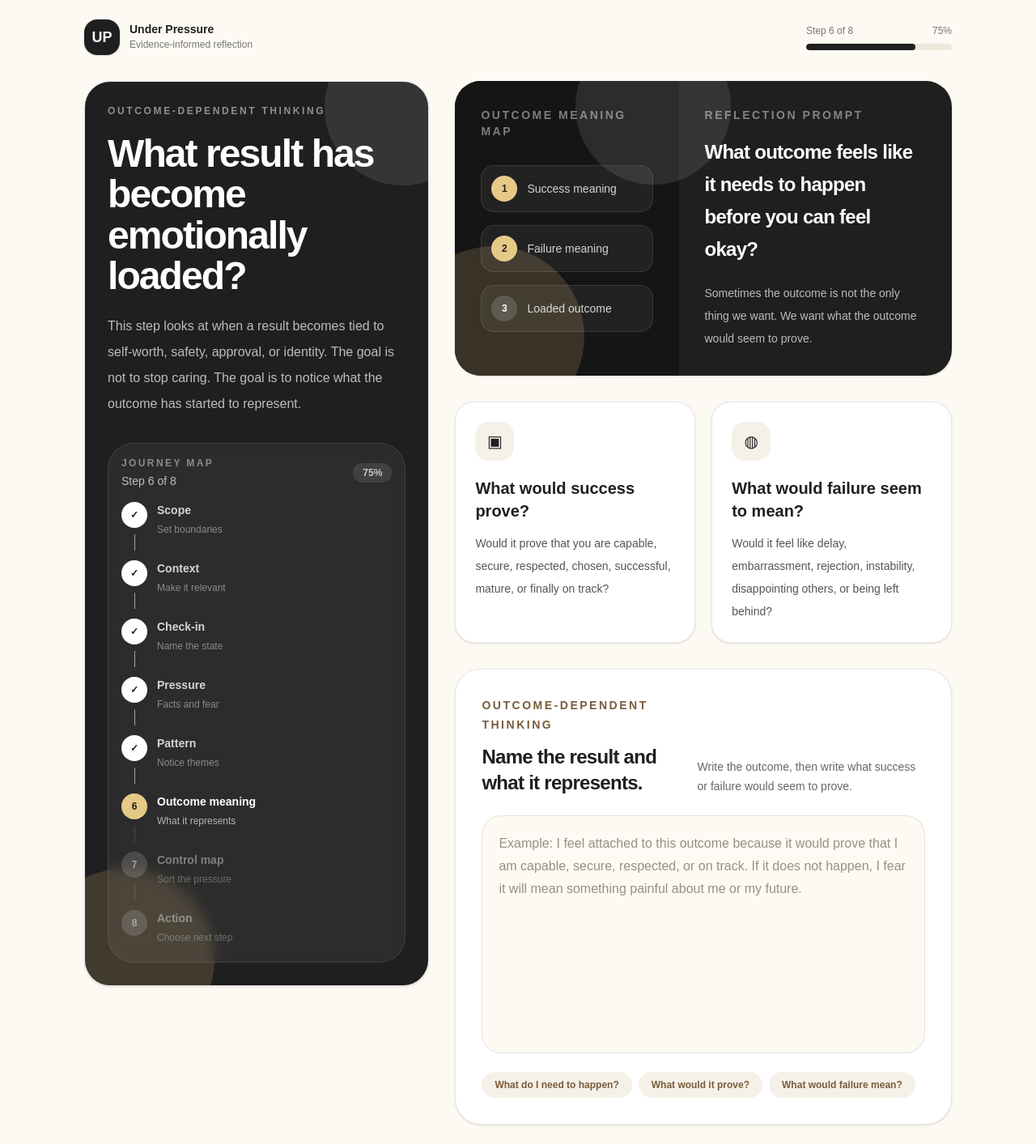
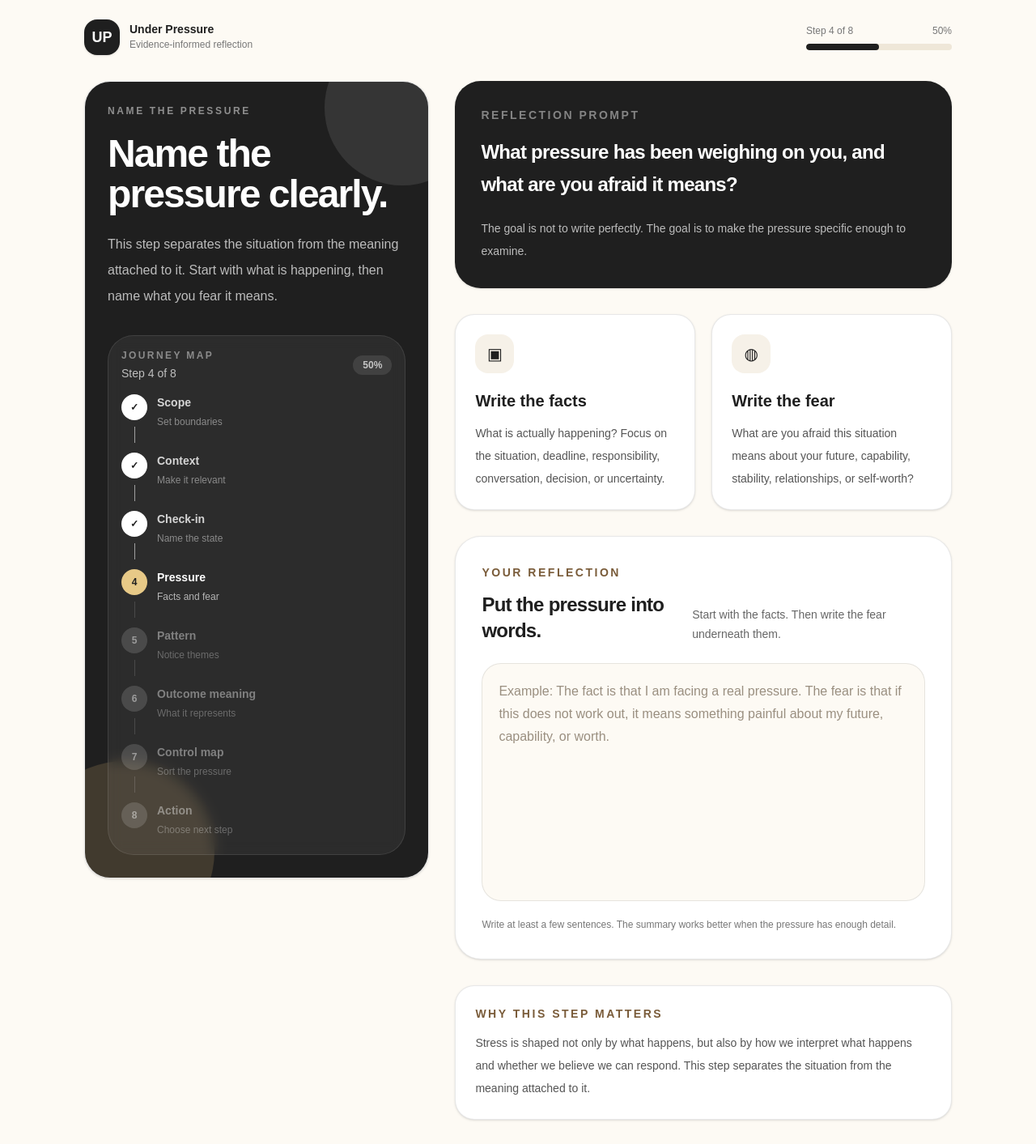
Before and after one commit to diegouriber/under-pressure, a Next.js app: page /attachment in a window 1280 px wide. Shown: the top 1413 px of the page at 81% size. Built offline with nearby package versions, Linux system fonts and the light colour scheme.

Commit message:
Clean duplicate visuals from pressure and outcome pages

```diff
--- a/app/attachment/page.tsx
+++ b/app/attachment/page.tsx
@@ -9,7 +9,7 @@ import {
   type UnderPressureSession,
 } from "@/lib/underPressureEngine";
 
-export default function AttachmentPage() {
+export default function PressurePage() {
   const [session, setSession] = useState<UnderPressureSession | null>(null);
 
   useEffect(() => {
@@ -26,56 +26,50 @@ export default function AttachmentPage() {
     );
   }
 
-  function updateAttachmentText(attachmentText: string) {
+  function updatePressureText(pressureText: string) {
     if (!session) return;
 
     const nextSession = {
       ...session,
-      attachmentText,
+      pressureText,
     };
 
     setSession(nextSession);
     saveSession(nextSession);
   }
 
-  const canContinue = session.attachmentText.trim().length >= 15;
+  const canContinue = session.pressureText.trim().length >= 20;
 
   const title = session.name
-    ? `${session.name}, what result has become emotionally loaded?`
-    : "What result has become emotionally loaded?";
+    ? `${session.name}, name the pressure clearly.`
+    : "Name the pressure clearly.";
 
-  const prompt = buildAttachmentPrompt(session);
-  const placeholder = buildAttachmentPlaceholder(session);
+  const contextLine = buildContextLine(session);
+  const prompt = buildPressurePrompt(session);
+  const placeholder = buildPlaceholder(session);
 
   return (
     <FlowShell
-      eyebrow="Outcome-dependent thinking"
+      eyebrow="Name the pressure"
       title={title}
-      description="This step looks at when a result becomes tied to self-worth, safety, approval, or identity. The goal is not to stop caring. The goal is to notice what the outcome has started to represent."
-      step={6}
+      description="This step separates the situation from the meaning attached to it. Start with what is happening, then name what you fear it means."
+      step={4}
       totalSteps={8}
     >
       <div className="space-y-8">
-        <section className="overflow-hidden rounded-[2rem] bg-[#1f1f1f] text-white shadow-sm">
-          <div className="grid gap-0 md:grid-cols-[0.9fr_1.1fr]">
-            <div className="relative min-h-[260px] bg-[#151515] p-6 md:p-8">
-              <div className="absolute -right-16 -top-16 h-48 w-48 rounded-full bg-white/10" />
-              <div className="absolute -bottom-16 -left-16 h-56 w-56 rounded-full bg-[#c9a66b]/20" />
-
-              <div className="relative z-10">
-                <p className="text-sm font-semibold uppercase tracking-[0.18em] text-white/45">
-                  Outcome meaning map
+        {contextLine && (
+          <section className="rounded-3xl border border-[#1f1f1f]/10 bg-white p-6 shadow-sm">
+            <p className="text-sm font-semibold uppercase tracking-[0.18em] text-[#7a5c3a]">
+              Your context
             </p>
 
-                <div className="mt-8 space-y-4">
-                  <AttachmentNode number="1" label="Success meaning" active />
-                  <AttachmentNode number="2" label="Failure meaning" active />
-                  <AttachmentNode number="3" label="Loaded outcome" />
-                </div>
-              </div>
-            </div>
+            <p className="mt-3 text-sm leading-7 text-[#555]">
+              {contextLine}
+            </p>
+          </section>
+        )}
 
-            <div className="p-6 md:p-8">
+        <section className="rounded-[2rem] bg-[#1f1f1f] p-6 text-white shadow-sm md:p-8">
           <p className="text-sm font-semibold uppercase tracking-[0.18em] text-white/45">
             Reflection prompt
           </p>
@@ -84,25 +78,23 @@ export default function AttachmentPage() {
             {prompt}
           </h2>
 
-              <p className="mt-5 text-sm leading-7 text-white/70">
-                Sometimes the outcome is not the only thing we want. We want
-                what the outcome would seem to prove.
+          <p className="mt-5 max-w-2xl text-sm leading-7 text-white/70">
+            The goal is not to write perfectly. The goal is to make the pressure
+            specific enough to examine.
           </p>
-            </div>
-          </div>
         </section>
 
         <section className="grid gap-5 md:grid-cols-2">
-          <InsightCard
+          <GuideCard
             icon="▣"
-            title="What would success prove?"
-            text="Would it prove that you are capable, secure, respected, chosen, successful, mature, or finally on track?"
+            title="Write the facts"
+            text="What is actually happening? Focus on the situation, deadline, responsibility, conversation, decision, or uncertainty."
           />
 
-          <InsightCard
+          <GuideCard
             icon="◍"
-            title="What would failure seem to mean?"
-            text="Would it feel like delay, embarrassment, rejection, instability, disappointing others, or being left behind?"
+            title="Write the fear"
+            text="What are you afraid this situation means about your future, capability, stability, relationships, or self-worth?"
           />
         </section>
 
@@ -110,33 +102,31 @@ export default function AttachmentPage() {
           <div className="flex flex-col gap-3 md:flex-row md:items-end md:justify-between">
             <div>
               <label className="text-sm font-semibold uppercase tracking-[0.18em] text-[#7a5c3a]">
-                Outcome-dependent thinking
+                Your reflection
               </label>
 
               <h2 className="mt-3 text-2xl font-semibold tracking-[-0.03em] text-[#1f1f1f]">
-                Name the result and what it represents.
+                Put the pressure into words.
               </h2>
             </div>
 
             <p className="max-w-sm text-sm leading-6 text-[#666]">
-              Write the outcome, then write what success or failure would seem
-              to prove.
+              Start with the facts. Then write the fear underneath them.
             </p>
           </div>
 
           <textarea
             rows={9}
-            value={session.attachmentText}
-            onChange={(event) => updateAttachmentText(event.target.value)}
+            value={session.pressureText}
+            onChange={(event) => updatePressureText(event.target.value)}
             placeholder={placeholder}
             className="mt-6 w-full resize-none rounded-3xl border border-[#1f1f1f]/10 bg-[#fdfaf4] p-5 text-base leading-7 text-[#1f1f1f] outline-none transition placeholder:text-[#9a8f80] focus:border-[#7a5c3a]"
           />
 
-          <div className="mt-4 flex flex-wrap gap-2">
-            <CueChip text="What do I need to happen?" />
-            <CueChip text="What would it prove?" />
-            <CueChip text="What would failure mean?" />
-          </div>
+          <p className="mt-3 text-xs leading-5 text-[#777]">
+            Write at least a few sentences. The summary works better when the
+            pressure has enough detail.
+          </p>
         </section>
 
         <section className="rounded-3xl border border-[#1f1f1f]/10 bg-white p-6 shadow-sm">
@@ -145,32 +135,19 @@ export default function AttachmentPage() {
           </p>
 
           <p className="mt-3 text-sm leading-7 text-[#555]">
-            This step looks for outcome-dependent thinking: moments where a
-            result starts acting like proof of your worth, safety, success, or
-            direction. Naming that link helps you notice the thought without
-            automatically treating it as fact.
-          </p>
-        </section>
-
-        <section className="rounded-3xl bg-[#f6f1e8] p-6 md:p-8">
-          <p className="text-sm font-semibold uppercase tracking-[0.18em] text-[#7a5c3a]">
-            Keep the distinction clear
-          </p>
-
-          <p className="mt-4 text-lg leading-8 text-[#3f3f3f]">
-            The app is not asking you to stop wanting the result. It is asking
-            you to notice when the result starts deciding too much about your
-            emotional state or self-worth.
+            Stress is shaped not only by what happens, but also by how we
+            interpret what happens and whether we believe we can respond. This
+            step separates the situation from the meaning attached to it.
           </p>
         </section>
 
         <div className="flex flex-col gap-4 sm:flex-row">
           {canContinue ? (
             <Link
-              href="/control-map"
+              href="/summary"
               className="rounded-full bg-[#1f1f1f] px-7 py-4 text-center text-sm font-semibold text-white transition hover:opacity-90"
             >
-              Build my control map
+              Generate pressure summary
             </Link>
           ) : (
             <button
@@ -183,7 +160,7 @@ export default function AttachmentPage() {
           )}
 
           <Link
-            href="/summary"
+            href="/check-in"
             className="rounded-full border border-[#1f1f1f]/20 px-7 py-4 text-center text-sm font-semibold text-[#1f1f1f] transition hover:bg-[#f6f1e8]"
           >
             Back
@@ -194,39 +171,7 @@ export default function AttachmentPage() {
   );
 }
 
-function AttachmentNode({
-  number,
-  label,
-  active,
-}: {
-  number: string;
-  label: string;
-  active?: boolean;
-}) {
-  return (
-    <div className="flex items-center gap-3 rounded-2xl border border-white/10 bg-white/[0.06] p-3">
-      <div
-        className={`flex h-8 w-8 items-center justify-center rounded-full text-xs font-semibold ${
-          active ? "bg-[#e7c987] text-[#1f1f1f]" : "bg-white/15 text-white"
-        }`}
-      >
-        {number}
-      </div>
-
-      <p className="text-sm font-medium text-white/80">{label}</p>
-    </div>
-  );
-}
-
-function CueChip({ text }: { text: string }) {
-  return (
-    <span className="rounded-full bg-[#f6f1e8] px-4 py-2 text-xs font-semibold text-[#7a5c3a]">
-      {text}
-    </span>
-  );
-}
-
-function InsightCard({
+function GuideCard({
   icon,
   title,
   text,
@@ -236,7 +181,7 @@ function InsightCard({
   text: string;
 }) {
   return (
-    <div className="rounded-3xl border border-[#1f1f1f]/10 bg-white p-6 shadow-sm">
+    <section className="rounded-3xl border border-[#1f1f1f]/10 bg-white p-6 shadow-sm">
       <div className="flex h-12 w-12 items-center justify-center rounded-2xl bg-[#f6f1e8] text-xl text-[#1f1f1f]">
         {icon}
       </div>
@@ -244,70 +189,92 @@ function InsightCard({
       <h2 className="mt-5 text-xl font-semibold text-[#1f1f1f]">{title}</h2>
 
       <p className="mt-3 text-sm leading-7 text-[#555]">{text}</p>
-    </div>
+    </section>
   );
 }
 
-function buildAttachmentPrompt(session: UnderPressureSession) {
+function buildContextLine(session: UnderPressureSession) {
+  const parts = [];
+
+  if (session.lifeStage) {
+    parts.push(`life stage: ${session.lifeStage}`);
+  }
+
+  if (session.pressureDomain) {
+    parts.push(`main pressure domain: ${session.pressureDomain}`);
+  }
+
+  if (session.guidanceStyle) {
+    parts.push(`guidance style: ${session.guidanceStyle}`);
+  }
+
+  if (parts.length === 0) return "";
+
+  return `For this reflection, we are reading your pressure through this context — ${parts.join(
+    " · "
+  )}.`;
+}
+
+function buildPressurePrompt(session: UnderPressureSession) {
   const domain = session.pressureDomain;
 
   if (domain === "School / academic performance") {
-    return "What grade, result, acceptance, or academic proof has started to feel like a verdict?";
+    return "What academic pressure is most active, and what are you afraid it says about you?";
   }
 
   if (domain === "Career / work") {
-    return "What career result feels like it would prove you are finally on track?";
+    return "What career or work pressure is most active, and what are you afraid it means?";
   }
 
   if (domain === "Money / financial stability") {
-    return "What financial outcome feels necessary before you can feel safe?";
+    return "What financial pressure feels real, and what fear is attached to it?";
   }
 
   if (domain === "Family expectations") {
-    return "What result would make you feel like you have not disappointed the people who expect a lot from you?";
+    return "What expectation from family or home feels heavy, and what are you afraid it would mean to disappoint it?";
   }
 
   if (domain === "Social comparison") {
-    return "What result would make you feel like you are no longer behind other people?";
+    return "Where are you comparing your timeline to someone else’s, and what fear does that create?";
   }
 
   if (domain === "Relationships") {
-    return "What relationship outcome feels like it would prove you are wanted, chosen, or secure?";
+    return "What relationship pressure is affecting you, and what are you afraid it means?";
   }
 
   if (domain === "Health / energy") {
-    return "What change in your body, energy, or routine feels necessary before you can feel okay?";
+    return "What pressure is showing up through your body, energy, or routine?";
   }
 
   if (domain === "Future uncertainty") {
-    return "What future outcome are you trying to guarantee before you allow yourself to breathe?";
+    return "What unknown future outcome is your mind trying to solve too early?";
   }
 
-  return "What outcome feels like it needs to happen before you can feel okay?";
+  return "What pressure has been weighing on you, and what are you afraid it means?";
 }
 
-function buildAttachmentPlaceholder(session: UnderPressureSession) {
+function buildPlaceholder(session: UnderPressureSession) {
   const domain = session.pressureDomain;
 
-  if (domain === "Family expectations") {
-    return "Example: I feel attached to being seen as successful and making my family proud. If I perform well, it would prove that their expectations were right. If I struggle, I fear it will seem like I disappointed everyone who believed in me.";
-  }
-
   if (domain === "School / academic performance") {
-    return "Example: I feel attached to getting excellent grades because it would prove I am capable and on track. If I do not perform well, I fear it will mean I am falling behind or not good enough.";
+    return "Example: The fact is that I have exams and grades that matter. The fear is that if I do not perform well, it means I am not capable or that my future is at risk.";
   }
 
   if (domain === "Career / work") {
-    return "Example: I feel attached to getting a strong job or career result because it would prove I am moving forward. If it does not happen, I fear it means I am behind or not as capable as I thought.";
+    return "Example: The fact is that I am uncertain about my career progress. The fear is that every delay or rejection means I am falling behind or not good enough.";
   }
 
   if (domain === "Money / financial stability") {
-    return "Example: I feel attached to reaching financial stability because it would make me feel safe. If I do not get there soon, I fear it means I am unstable, irresponsible, or at risk.";
+    return "Example: The fact is that money feels tight or uncertain. The fear is that this means I am unsafe, unstable, or failing to build the life I need.";
+  }
+
+  if (domain === "Family expectations") {
+    return "Example: The fact is that my family expects a lot from me. The fear is that if I struggle or fail, it will mean I disappointed them or was never as capable as they believed.";
   }
 
   if (domain === "Social comparison") {
-    return "Example: I feel attached to catching up with people around me. If I do not reach a certain level soon, I fear it means I am behind in life.";
+    return "Example: The fact is that I see other people moving faster. The fear is that their progress means I am behind, late, or less successful.";
   }
 
-  return "Example: I feel attached to this outcome because it would prove that I am capable, secure, respected, or on track. If it does not happen, I fear it will mean something painful about me or my future.";
+  return "Example: The fact is that I am facing a real pressure. The fear is that if this does not work out, it means something painful about my future, capability, or worth.";
 }
```
Lines whose indentation alone changed are shown as unchanged.
